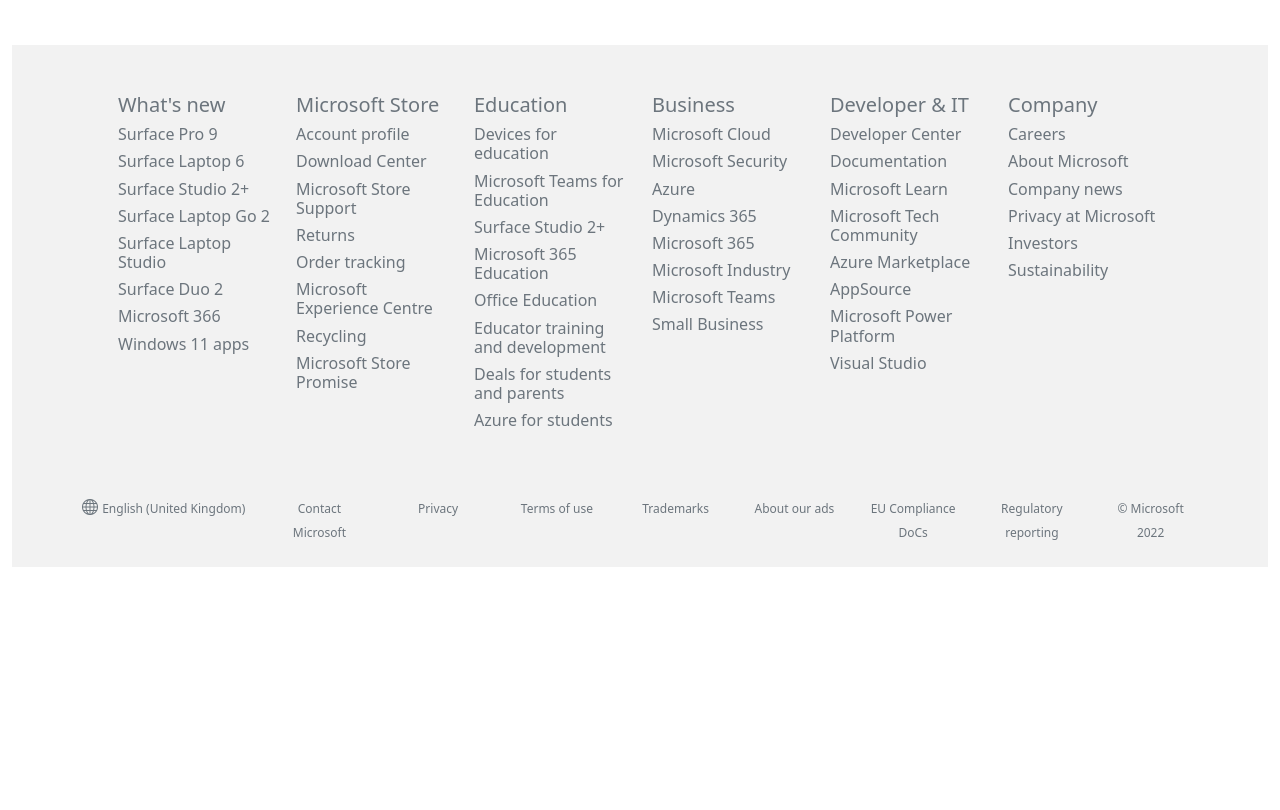
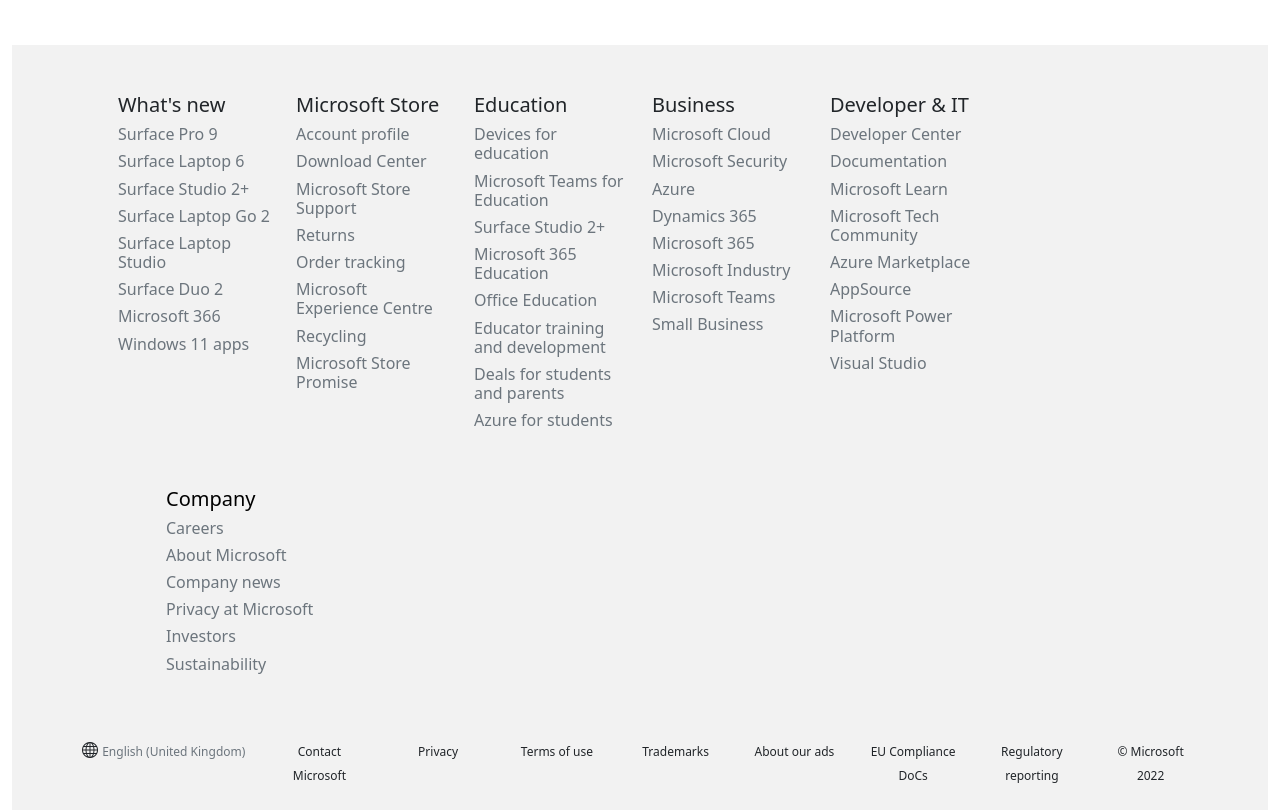
Before and after one commit to Kayode-Lateef/microsoft-clone, a plain HTML site: page index.html in a window 1280 px wide. Shown: the part 2558-3368 px from the top of the page. Before the commit the page ends 3125 px from the top, so only its background shows below. Drawn offline with nearby package versions, Linux system fonts and the light colour scheme.

Commit message:
Add files via upload

```diff
--- a/index.html
+++ b/index.html
@@ -362,10 +362,10 @@
 
         </main>
 
-        <footer class="text-secondary" style="background-color: #F2F2F2;">
+        <footer style="background-color: #F2F2F2;">
             <div class="container p-5">
                 <div class="row row-cols-1 row-cols-sm-2 row-cols-md-3 row-cols-lg-6 row-cols-xl-6">
-                  <div class="col">
+                  <div class="col mb-5">
                     <h5>What's new</h5>
                     <h6><a class="text-decoration-none link-secondary" href="">Surface Pro 9</a></h6>
                     <h6><a class="text-decoration-none link-secondary" href="">Surface Laptop 6</a></h6>
@@ -376,7 +376,7 @@
                     <h6><a class="text-decoration-none link-secondary" href="">Microsoft 366</a></h6>
                     <h6><a class="text-decoration-none link-secondary" href="">Windows 11 apps</a></h6>
                   </div>
-                  <div class="col">
+                  <div class="col mb-5">
                     <h5>Microsoft Store</h5>
                     <h6><a class="text-decoration-none link-secondary" href="">Account profile</a></h6>
                     <h6><a class="text-decoration-none link-secondary" href="">Download Center</a></h6>
@@ -387,7 +387,7 @@
                     <h6><a class="text-decoration-none link-secondary" href="">Recycling</a></h6>
                     <h6><a class="text-decoration-none link-secondary" href="">Microsoft Store Promise</a></h6>
                   </div>
-                  <div class="col">
+                  <div class="col mb-5">
                     <h5>Education</h5>
                     <h6><a class="text-decoration-none link-secondary" href="">Devices for education</a></h6>
                     <h6><a class="text-decoration-none link-secondary" href="">Microsoft Teams for Education</a></h6>
@@ -398,7 +398,7 @@
                     <h6><a class="text-decoration-none link-secondary" href="">Deals for students and parents</a></h6>
                     <h6><a class="text-decoration-none link-secondary" href="">Azure for students</a></h6>
                   </div>
-                  <div class="col">
+                  <div class="col mb-5">
                     <h5>Business</h5>
                     <h6><a class="text-decoration-none link-secondary" href="">Microsoft Cloud</a></h6>
                     <h6><a class="text-decoration-none link-secondary" href="">Microsoft Security</a></h6>
@@ -409,7 +409,7 @@
                     <h6><a class="text-decoration-none link-secondary" href="">Microsoft Teams</a></h6>
                     <h6><a class="text-decoration-none link-secondary" href="">Small Business</a></h6>
                   </div>
-                  <div class="col">
+                  <div class="col mb-5">
                     <h5>Developer & IT</h5>
                     <h6><a class="text-decoration-none link-secondary" href="">Developer Center</a></h6>
                     <h6><a class="text-decoration-none link-secondary" href="">Documentation</a></h6>
@@ -420,8 +420,8 @@
                     <h6><a class="text-decoration-none link-secondary" href="">Microsoft Power Platform</a></h6>
                     <h6><a class="text-decoration-none link-secondary" href="">Visual Studio</a></h6>
                   </div>
-                  <div class="col">
-                    <h5>Company</h5>
+                  <div class="col mx-5">
+                    <h5 class="text-black">Company</h5>
                     <h6><a class="text-decoration-none link-secondary" href="">Careers</a></h6>
                     <h6><a class="text-decoration-none link-secondary" href="">About Microsoft</a></h6>
                     <h6><a class="text-decoration-none link-secondary" href="">Company news</a></h6>
```
